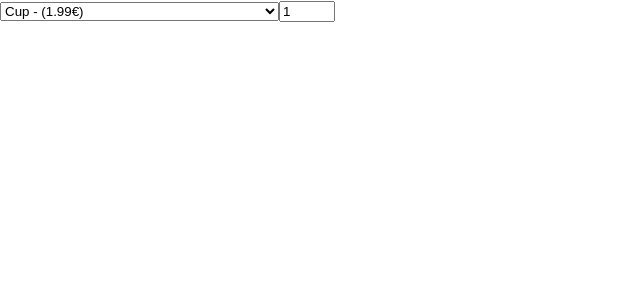
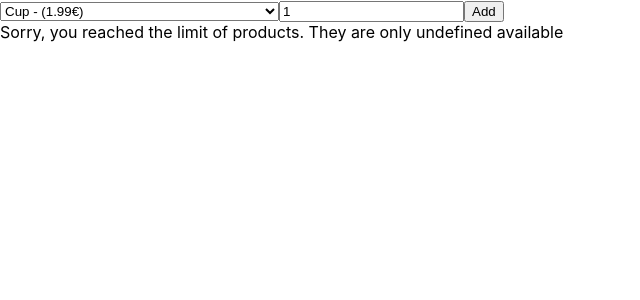
Before and after one commit to ivevil/cart-challenge, a React (Create React App) app: page / in a window 1280 px wide. Shown: the top 300 px of the page, without its empty margins (0-640 px from the left). Built offline with nearby package versions, Linux system fonts and the light colour scheme.

Commit message:
Limit max of amount, show message if exceeded

```diff
--- a/src/App.tsx
+++ b/src/App.tsx
@@ -3,14 +3,33 @@ import Amount from './components/Amount';
 import { useEffect, useState, useReducer } from 'react';
 import { ctx } from './context';
 import { reducerFn, initialState } from './reducer';
+import { ProductInterface } from "./globalTypes";
 
 
 const App: React.FC = () => {
 
   const [state, dispatch] = useReducer(reducerFn, initialState);
   const [amount, setAmount] = useState<string>('1')
+  const [selProductId, updateProduct] = useState<string>('')
+
   const updateAmount = (selectedAmount: string): void => {
     setAmount(selectedAmount)
+  }
+
+  const updateProductId = (event: React.ChangeEvent<HTMLSelectElement>) => {
+    const value = event.target.value;
+    updateProduct(value);
+    dispatch({ type: "SELECT_A_PRODUCT", payload: product, select: state?.products.find(
+      product => product.id === value
+    ) as ProductInterface })
+  };
+
+  const product: ProductInterface = state?.products.find(
+    product => product.id === selProductId
+  ) as ProductInterface
+
+  const handleClick = () => {
+    dispatch({ type: "ADD_TO_CART", payload: product })
   }
 
   useEffect(() => {
@@ -19,12 +38,14 @@ const App: React.FC = () => {
       .then(data => dispatch({ type: "LIST_PRODUCTS", payload: data }));
   }, [])
 
+  console.log("product: ", product);
+  let maxAmount = product ? product.maxAmount : 'undefined';
 
   return (
     <ctx.Provider value={state}>
       {
         state.products.length ? (
-            <select>
+          <select onChange={updateProductId}>
             {
               state.products.map(product => (
                 <Product
@@ -40,7 +61,9 @@ const App: React.FC = () => {
           <h2>Loading...</h2>
         )
       }
-        <Amount amount={amount} updateAmount={updateAmount} />
+      <Amount amount={amount} updateAmount={updateAmount} product={product} />
+      <button onClick={handleClick}>Add</button>
+      <div className="cart__message">{(amount <= maxAmount && maxAmount !== 'undefined') ? "" : "Sorry, you reached the limit of products. They are only " + maxAmount + " available"}</div>
     </ctx.Provider>
   )
 }
--- a/src/components/Amount/index.tsx
+++ b/src/components/Amount/index.tsx
@@ -1,11 +1,15 @@
-import { useState, useEffect } from 'react';
+import { useState, useEffect, useContext } from 'react';
+import { ctx } from "../../context"
+import { StateInterface } from "../../globalTypes"
 
 interface AmountProps {
     amount: string,
+    product: { maxAmount: number },
     updateAmount: (arg: string) => void
   }
 
-const Amount: React.FC<AmountProps> = ({ amount, updateAmount }) => {
+const Amount: React.FC<AmountProps> = ({ amount, updateAmount, product }) => {
+  let maxAmount = product ? product.maxAmount : '';
     const [selectedAmount, setSelectedAmount] = useState<string>('')
     useEffect(() => {
         setSelectedAmount(amount)
@@ -15,7 +19,7 @@ const Amount: React.FC<AmountProps> = ({ amount, updateAmount }) => {
         <input id="amount" value={selectedAmount}
         onChange={(
             ev: React.ChangeEvent<HTMLInputElement>,
-        ): void => updateAmount(ev.target.value)} type="number" min="1" max="10" />
+        ): void => updateAmount(ev.target.value)} type="number" min="1" max={maxAmount} />
     )
 }
 
--- a/src/components/Product/index.tsx
+++ b/src/components/Product/index.tsx
@@ -1,9 +1,9 @@
-import { Product } from '../../model/Product';
+import { ProductInterface } from "../../globalTypes";
 
-const Products: React.FC<Product> = ({ productName, price }) => {
+const Products: React.FC<ProductInterface> = ({ productName, price, id }) => {
 
     return (
-        <option>{productName} - ({price}€)</option>
+        <option value={id}>{productName} - ({price}€)</option>
     )
 }
 
```
Lines whose indentation alone changed are shown as unchanged.
